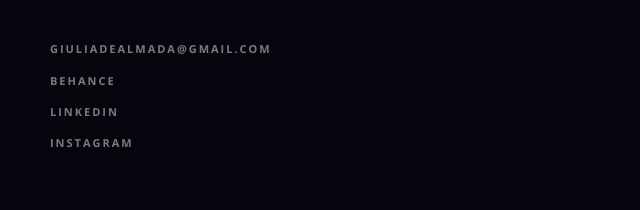
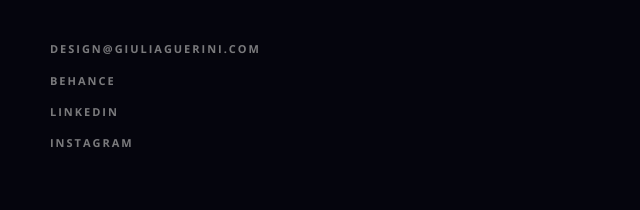
Before and after one commit to giuliadealmada/Portfolio, a plain HTML site: page index.html in a window 1280 px wide. Shown: the part 3301-3511 px from the top of the page, 14-654 px from the left. Drawn offline with nearby package versions, Linux system fonts and the light colour scheme; a web font is replaced by a local one.

Commit message:
Updated email and instagram

```diff
--- a/index.html
+++ b/index.html
@@ -700,7 +700,7 @@
       <h2 class="home-contact-title">Let's make something unforgettable together.</h2>
       <p>Whether it's a campaign, an editorial concept, or a brand built from scratch — I'd love to hear what you're working on.</p>
       <div class="contact-socials">
-        <a class="contact-social-link" href="mailto:giuliadealmada@gmail.com">giuliadealmada@gmail.com</a>
+        <a class="contact-social-link" href="mailto:design@giuliaguerini.com">design@giuliaguerini.com</a>
         <a class="contact-social-link" href="https://www.behance.net/giuliaguerini" target="_blank">Behance</a>
         <a class="contact-social-link" href="https://www.linkedin.com/in/giuliadealmada" target="_blank">LinkedIn</a>
         <a class="contact-social-link" href="https://www.instagram.com/giuliadesignart" target="_blank">Instagram</a>
@@ -984,7 +984,7 @@
 </div>
 
 <div id="contact" class="page contact-page">
-  <section class="contact-page-hero"><div><p class="eyebrow" style="color:var(--rose)">Say Hello</p><h1 class="page-title">Let's work<br><em>together.</em></h1></div><div><p>I'm always open to new projects, collaborations, and conversations. Whether you have a brief ready or just an idea — I'd love to hear from you.</p><div class="contact-detail-item"><span class="detail-label">Email</span><span class="detail-value"><a href="mailto:giuliadealmada@gmail.com">giuliadealmada@gmail.com</a></span></div><div class="contact-detail-item"><span class="detail-label">Website</span><span class="detail-value"><a href="https://giuliaguerini.com" target="_blank">giuliaguerini.com</a></span></div><div class="contact-detail-item"><span class="detail-label">LinkedIn</span><span class="detail-value"><a href="https://www.linkedin.com/in/giuliadealmada" target="_blank">linkedin.com/in/giuliadealmada</a></span></div><div class="contact-detail-item"><span class="detail-label">Behance</span><span class="detail-value"><a href="https://www.behance.net/giuliaguerini" target="_blank">behance.net/giuliaguerini</a></span></div></div></section>
+  <section class="contact-page-hero"><div><p class="eyebrow" style="color:var(--rose)">Say Hello</p><h1 class="page-title">Let's work<br><em>together.</em></h1></div><div><p>I'm always open to new projects, collaborations, and conversations. Whether you have a brief ready or just an idea — I'd love to hear from you.</p><div class="contact-detail-item"><span class="detail-label">Email</span><span class="detail-value"><a href="design@giuliaguerini.com">design@giuliaguerini.com</a></span></div><div class="contact-detail-item"><span class="detail-label">Instagram</span><span class="detail-value"><a href="https://www.instagram.com/giuliadesignart" target="_blank">@giuliadesignart</a></span></div><div class="contact-detail-item"><span class="detail-label">LinkedIn</span><span class="detail-value"><a href="https://www.linkedin.com/in/giuliadealmada" target="_blank">linkedin.com/in/giuliadealmada</a></span></div><div class="contact-detail-item"><span class="detail-label">Behance</span><span class="detail-value"><a href="https://www.behance.net/giuliaguerini" target="_blank">behance.net/giuliaguerini</a></span></div></div></section>
   <section class="contact-form-section"><div class="form-side-note"><p class="eyebrow">Send a Message</p><h3>Tell me what you're working on.</h3><p>From brand identity to editorial layouts, marketing campaigns to type design — if it's visual and strategic, it's something I'd love to explore with you.</p></div><form class="contact-form" action="https://formspree.io/f/mrevrojz" method="POST"><div class="form-group"><label class="form-label">Your Name</label><input class="form-input" type="text" name="name" placeholder="Full name" required></div><div class="form-group"><label class="form-label">Email Address</label><input class="form-input" type="email" name="email" placeholder="hello@example.com" required></div><div class="form-group"><label class="form-label">Subject</label><input class="form-input" type="text" name="subject" placeholder="What's this about?" required></div><div class="form-group"><label class="form-label">Your Message</label><textarea class="form-textarea" name="message" placeholder="Tell me about your project, timeline, and anything else that would help me understand what you need..." required></textarea></div><button type="submit" class="form-submit">Send Message →</button><p class="success-msg" id="contact-success">Thank you — I'll be in touch soon.</p></form></section>
   <footer><p>Giulia Guerini</p><p>© 2026 Giulia de Almada Guerini</p><p>Toronto, Canada</p></footer>
 </div>
```
Also changed, not shown: 1 other file.
